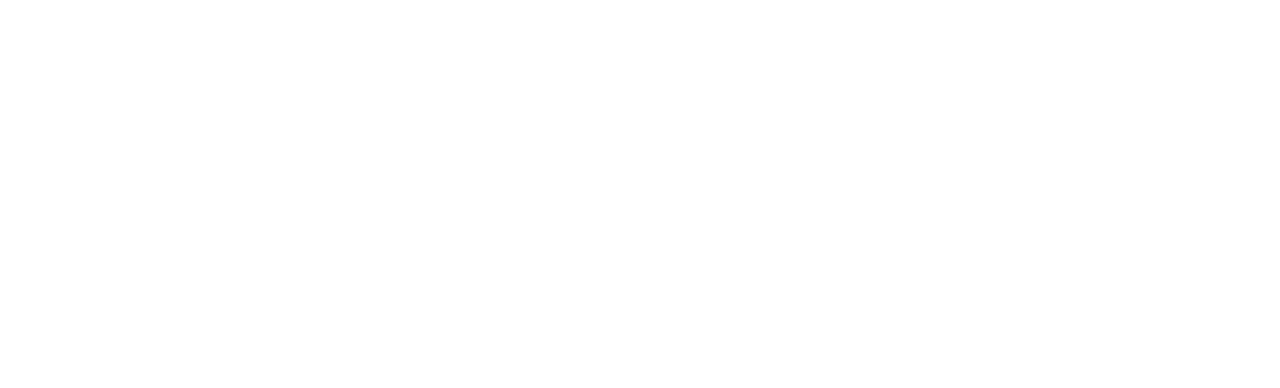
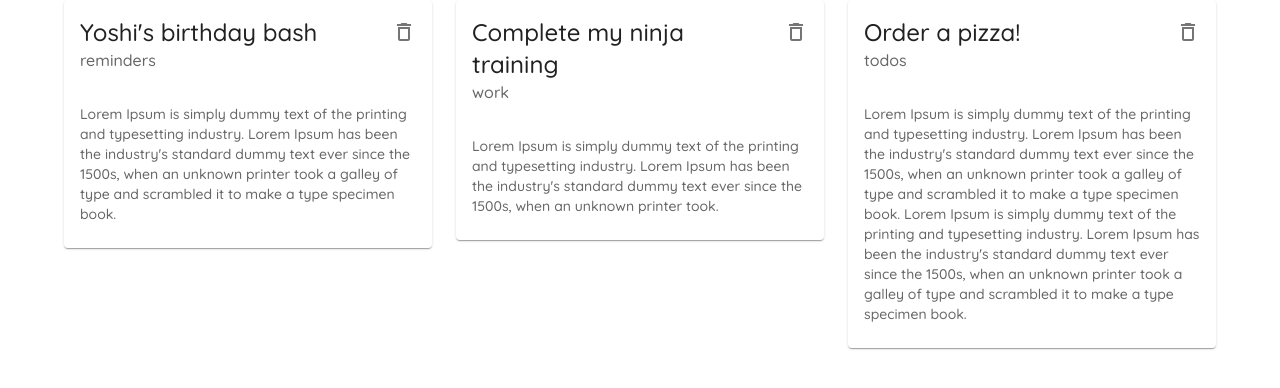
Before and after one commit to yamakou9665/material-ui-tut, a React (Create React App) app: page / in a window 1280 px wide. Shown: the top 388 px of the page. Built offline with nearby package versions, Linux system fonts and the light colour scheme; data requests are answered from the project's data file.

Commit message:
#11 まで完了

```diff
--- /dev/null
+++ b/data/db.json
@@ -0,0 +1,22 @@
+{
+  "notes": [
+    {
+      "title": "Yoshi's birthday bash",
+      "details": "Lorem Ipsum is simply dummy text of the printing and typesetting industry. Lorem Ipsum has been the industry's standard dummy text ever since the 1500s, when an unknown printer took a galley of type and scrambled it to make a type specimen book.",
+      "category": "reminders",
+      "id": 1
+    },
+    {
+      "title": "Complete my ninja training",
+      "details": "Lorem Ipsum is simply dummy text of the printing and typesetting industry. Lorem Ipsum has been the industry's standard dummy text ever since the 1500s, when an unknown printer took.",
+      "category": "work",
+      "id": 2
+    },
+    {
+      "title": "Order a pizza!",
+      "details": "Lorem Ipsum is simply dummy text of the printing and typesetting industry. Lorem Ipsum has been the industry's standard dummy text ever since the 1500s, when an unknown printer took a galley of type and scrambled it to make a type specimen book.\nLorem Ipsum is simply dummy text of the printing and typesetting industry. Lorem Ipsum has been the industry's standard dummy text ever since the 1500s, when an unknown printer took a galley of type and scrambled it to make a type specimen book.",
+      "category": "todos",
+      "id": 3
+    }
+  ]
+}
--- a/package.json
+++ b/package.json
@@ -12,7 +12,8 @@
     "@testing-library/jest-dom": "^5.11.9",
     "@testing-library/react": "^11.2.5",
     "@testing-library/user-event": "^12.7.1",
-    "json-server": "0.17.0",
+    "axios": "^0.25.0",
+    "json-server": "^0.17.0",
     "react": "^17.0.1",
     "react-dom": "^17.0.1",
     "react-router-dom": "^5.2.0",
--- /dev/null
+++ b/src/components/NoteCard.js
@@ -0,0 +1,32 @@
+import React from 'react'
+import Card from '@mui/material/Card'
+import CardHeader from '@mui/material/CardHeader'
+import CardMedia from '@mui/material/CardMedia'
+import CardContent from '@mui/material/CardContent'
+import CardActions from '@mui/material/CardActions'
+import IconButton from '@mui/material/IconButton'
+import { DeleteOutlined } from '@mui/icons-material'
+import { Typography } from '@mui/material'
+
+export default function NoteCatd({ note, handleDelete }) {
+  return (
+    <>
+      <Card clevation={1}>
+        <CardHeader
+          action={
+            <IconButton onClick={()=>handleDelete(note.id)} aria-label="settings">
+              <DeleteOutlined />
+            </IconButton>
+          }
+          title={note.title}
+          subheader={note.category}
+        />
+        <CardContent>
+          <Typography variant="body2" color="textSecondary">
+            {note.details}
+          </Typography>
+        </CardContent>
+      </Card>
+    </>
+  )
+}
--- a/src/pages/Create.js
+++ b/src/pages/Create.js
@@ -6,11 +6,13 @@
 import RadioGroup from "@mui/material/RadioGroup";
 import FormControlLabel from "@mui/material/FormControlLabel";
 import FormLabel from "@mui/material/FormLabel";
-import { makeStyles } from "@mui/styles";
 import KeyboardArrowRightIcon from "@mui/icons-material/KeyboardArrowRight";
 import TextField from "@mui/material/TextField";
 import { styled } from "@mui/material/styles";
 import { FormControl } from "@mui/material";
+import axios from "axios"
+import { useHistory } from 'react-router-dom'
+
 
 /**
  * これはv4までの書き方
@@ -44,6 +46,8 @@
   const [titleError, setTitleError] = useState(false);
   const [detailError, setDetailError] = useState(false);
   const [category, setCategory] = useState("todos");
+  const history = useHistory()
+
   const handleSubmit = (e) => {
     e.preventDefault();
     setTitleError(false);
@@ -57,7 +61,14 @@
       setDetailError(true);
     }
     if (title && detail) {
-      console.log(title, detail, category);
+      const body = {
+        category: category,
+        details: detail,
+        title: title
+
+      }
+      axios.post("http://localhost:8000/notes", body)
+      .then(()=>history.push("/"))
     }
   };
   return (
--- a/src/pages/Notes.js
+++ b/src/pages/Notes.js
@@ -1,5 +1,37 @@
-import React from "react";
+import React, { useEffect, useState } from 'react'
+import axios from 'axios'
+import Paper from '@mui/material/Paper'
+import Grid from '@mui/material/Grid'
+import Container from "@mui/material/Container";
+import NoteCard from "../components/NoteCard"
+
 
 export default function Notes() {
-  return <></>;
+  const [notes, setNotes] = useState([])
+  useEffect(() => {
+    axios.get('http://localhost:8000/notes').then((res) => {
+      setNotes(res.data)
+    })
+  }, [])
+
+  const handleDelete = async (id) => {
+    await axios.delete('http://localhost:8000/notes/'+id)
+    const newNotes = notes.filter(note => note.id != id)
+    setNotes(newNotes)
+  }
+
+  return (
+    <>
+    <Container>
+      <Grid container spacing={3}>
+        {notes.map((note) => (
+          //Gridは画面を12分割して数値を考えている→md={6}とは画面がミドルサイズのときに画面半分にGridを割り当てるということ
+          <Grid item key={note.id} xs={12} md={6} lg={4}>
+            <NoteCard note={note} handleDelete={handleDelete}/>
+          </Grid>
+        ))}
+      </Grid>
+      </Container>
+    </>
+  )
 }
```
Also changed, not shown: 1 other file (tests, documents, lock files or other folders).
